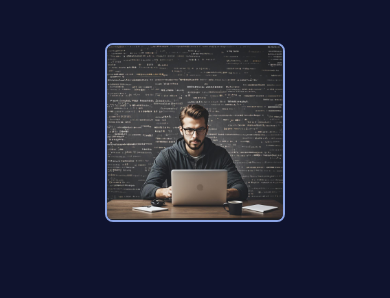
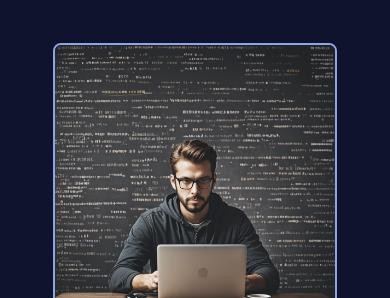
Before and after one commit to ftfernando/Projeto---Alura-HTML-CSS-Curso-2, a plain HTML site: page index.html in a window 390 px wide. Shown: the part 84-382 px from the top of the page. Drawn offline with nearby package versions, Linux system fonts and the light colour scheme.

Commit message:
Correção imagem responsividade

```diff
--- a/styles/style.css
+++ b/styles/style.css
@@ -143,4 +143,8 @@ cursor: pointer;
     .apresentacao__conteudo{
         width: auto;
     }
+    .foto{
+        width: 80%;
+        height: auto;
+    }
 }
```
